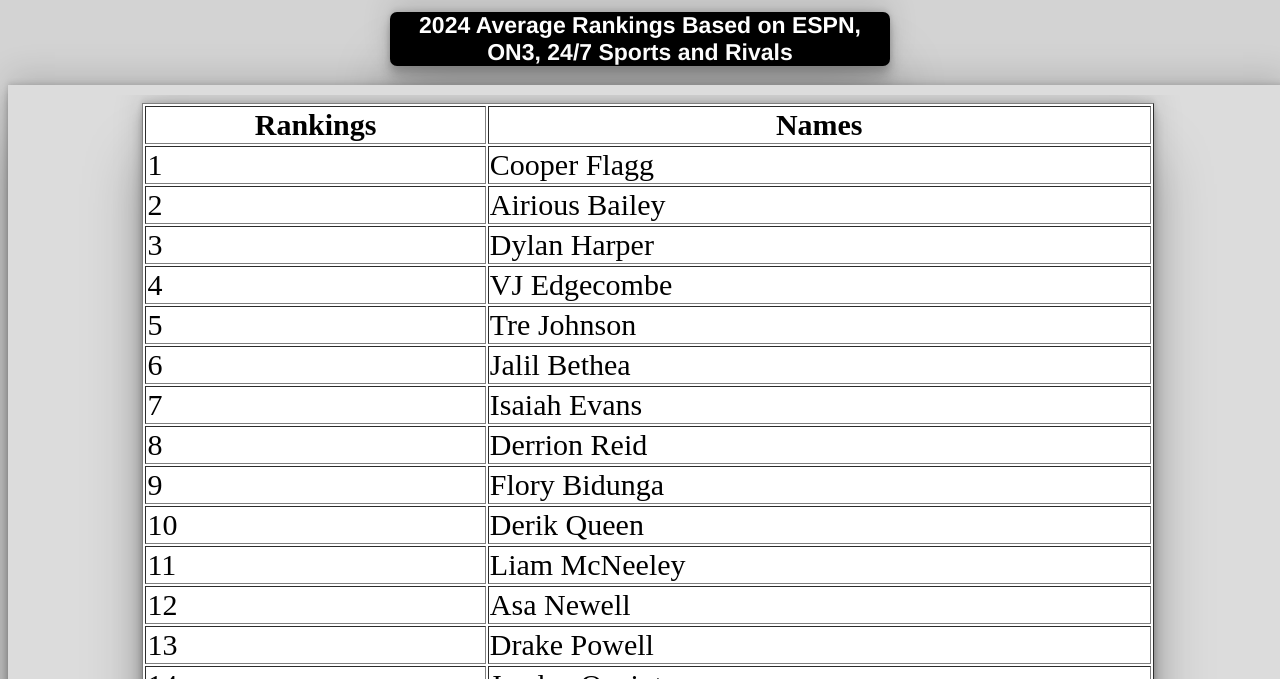
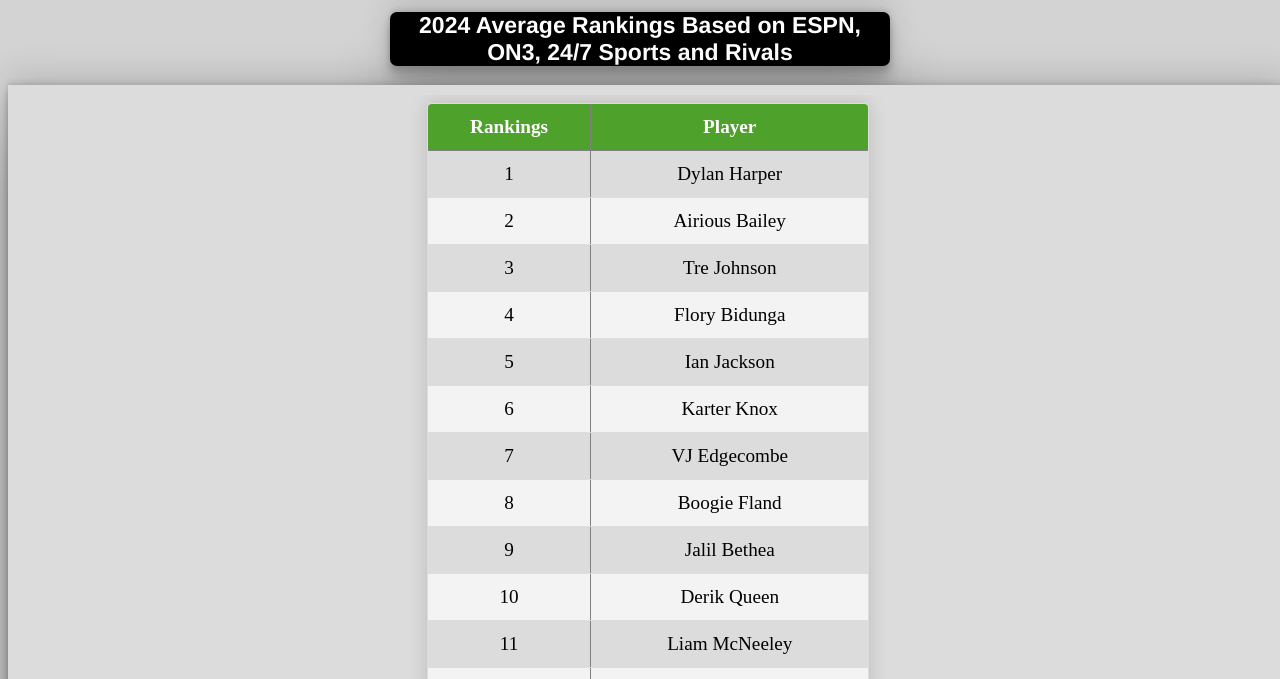
Before and after one commit to noel-chacko/ARC, a plain HTML site: page index.html in a window 1280 px wide. Shown: the part 121-800 px from the top of the page. Drawn offline with Linux system fonts and the light colour scheme.

Commit message:
Add files via upload

```diff
--- a/index.html
+++ b/index.html
@@ -18,7 +18,7 @@
     <div class="averageHeader">
         <h2 class="averageHeaderText">2024 Average Rankings Based on ESPN, ON3, 24/7 Sports and Rivals</h3>
     </div>
-    <iframe class="nameTable" src="output.html" width="100%" style="border:none;"></iframe>
+    <iframe class="nameTable" src="players.html" width="100%" style="border:none;"></iframe>
     <div class="footer">
         <h2 class="footerText">By Noel Chacko<br> Contributions by Kaveen Harohalli and Nick Gangewere</h2>
     </div>
```
